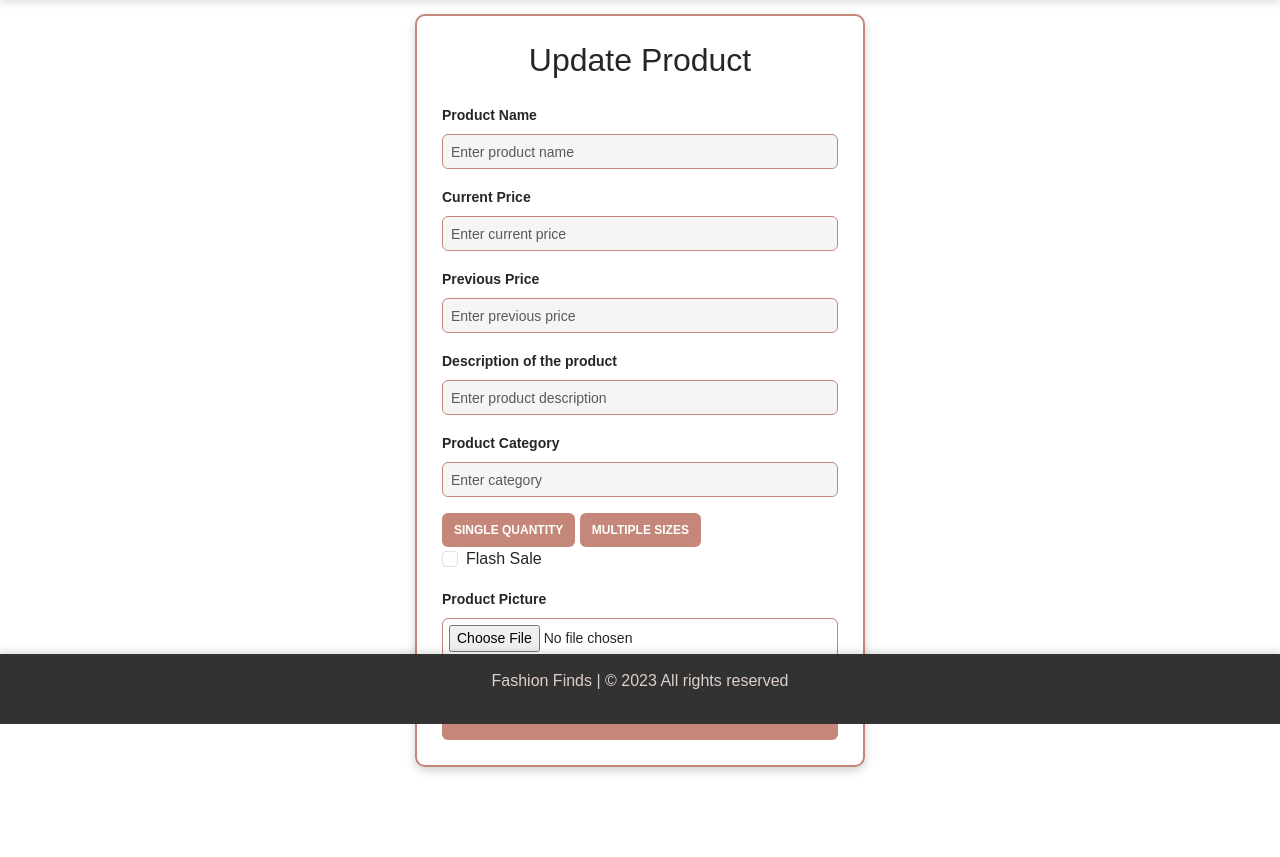
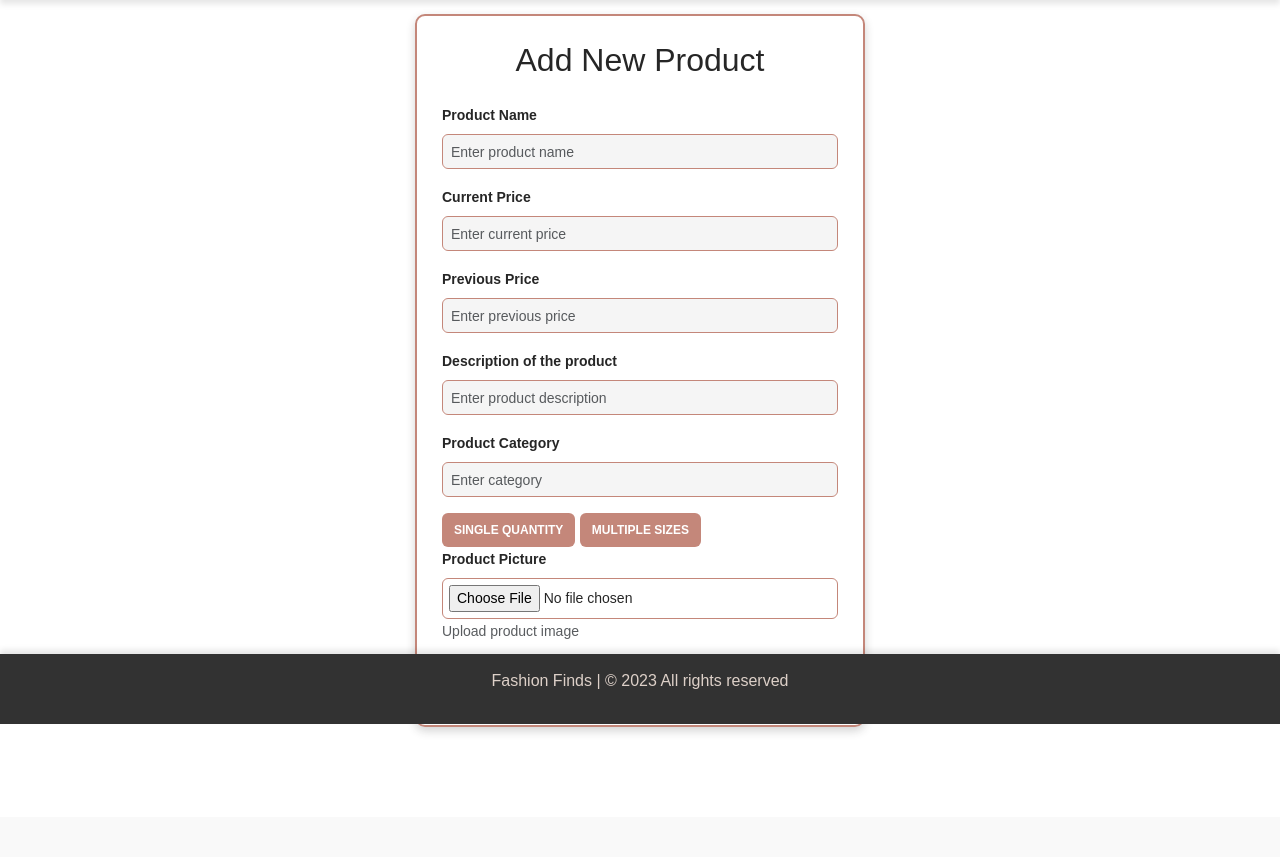
Before and after one commit to Radhika74/Infosys_T3_Project_E_Commerce, a Flask app: template app/templates/update_item.html in a window 1280 px wide. Shown: the part 76-933 px from the top of the page. After the commit the page ends 808 px from the top, so only its background shows below. Run offline with Flask 3, Linux system fonts and the light colour scheme; the template is opened without the code that fills it: values that come from a table or form of the project are taken from there, others are empty; some libraries are stand-ins or nearby versions.

Commit message:
updated, code with issues

```diff
--- a/app/templates/update_item.html
+++ b/app/templates/update_item.html
@@ -1,4 +1,3 @@
-
 {% extends "base.html" %}
 
 {% block title %} Add Product Page {% endblock %}
@@ -16,10 +15,29 @@
         document.getElementById('singleQuantityField').style.display = 'none';
         document.getElementById('multipleSizesFields').style.display = 'block';
     }
+
+    function addSizeQuantityFields() {
+        let container = document.getElementById("sizeQuantityContainer");
+        let index = container.children.length;
+        let div = document.createElement("div");
+        div.className = "size-quantity-group";
+        div.innerHTML = `
+            <div class="size-quantity-group">
+                {{ form.sizes.append_entry() }}
+                {{ form.sizes[-1].size.label(class="form-label") }}
+                {{ form.sizes[-1].size(class="form-control", placeholder="Enter size") }}
+            </div>
+            <div class="size-quantity-group">
+                {{ form.sizes[-1].quantity.label(class="form-label") }}
+                {{ form.sizes[-1].quantity(class="form-control", placeholder="Enter quantity") }}
+            </div>
+        `;
+        container.appendChild(div);
+    }
 </script>
 <div class="container">
     <div class="form-container">
-            <h2 class="text-center mb-4">Update Product </h2>
+        <h2 class="text-center mb-4">Add New Product</h2>
 
         <form action="" method="post" enctype="multipart/form-data">
             {{ form.csrf_token }}
@@ -53,36 +71,28 @@
             <button class="btn-sizes" type="button" onclick="showMultipleSizes()">Multiple Sizes</button>
 
             <div class="mb-3" id="singleQuantityField" style="display: none;">
-                    {{ form.quantity.label(class="form-label") }}
-                    {{ form.quantity(class="form-control", placeholder="Enter quantity in stock") }}
+
+                {% for size_form in form.sizes %}
+                {{ size_form.quantity.label(class="form-label") }}
+                {{ size_form.quantity(class="form-control", placeholder="Enter quantity") }}
+                {% endfor %}
+
             </div>
 
             <div id="multipleSizesFields" style="display: none;">
-                    <div class="row">
-                        <div class="col-md-4">
-                            <div class="mb-3">
-                                {{ form.size_small.label(class="form-label") }}
-                                {{ form.size_small(class="form-control", placeholder="Small") }}
+                <div id="sizeQuantityContainer" class="mb-3">
+                    <label class="form-label">Size & Quantity</label>
+                    {% for size_form in form.sizes %}
+                        <div class="size-quantity-group">
+                            {{ size_form.size.label(class="form-label") }}
+                            {{ size_form.size(class="form-control", placeholder="Enter size") }}
+
+                            {{ size_form.quantity.label(class="form-label") }}
+                            {{ size_form.quantity(class="form-control", placeholder="Enter quantity") }}
                         </div>
+                    {% endfor %}
                 </div>
-                        <div class="col-md-4">
-                            <div class="mb-3">
-                                {{ form.size_medium.label(class="form-label") }}
-                                {{ form.size_medium(class="form-control", placeholder="Medium") }}
-                            </div>
-                        </div>
-                        <div class="col-md-4">
-                            <div class="mb-3">
-                                {{ form.size_large.label(class="form-label") }}
-                                {{ form.size_large(class="form-control", placeholder="Large") }}
-                            </div>
-                        </div>
-                    </div>
-                </div>
-
-                <div class="mb-3 form-check">
-                    {{ form.sale(class="form-check-input", id="saleCheckbox") }}
-                    <label class="form-check-label" for="saleCheckbox">Flash Sale</label>
+                <button type="button" class="btn btn-secondary mb-3" onclick="addSizeQuantityFields()">ADD</button>
             </div>
 
             <div class="mb-3">
@@ -91,19 +101,9 @@
                 <small class="text-muted">Upload product image</small>
             </div>
 
-                <button type="submit" class="btn btn-primary w-100">Add Product</button>
+            <button type="submit" class="btn btn-primary w-100">Update Product</button>
         </form>
     </div>
 </div>
 
-    <!-- JavaScript for Live Preview -->
-    <script>
-        document.getElementById('fileInput').addEventListener('change', function(event) {
-            let file = event.target.files[0];
-            if (file) {
-                alert("File Selected: " + file.name);
-            }
-        });
-    </script>
-
 {% endblock %}
```
Also changed, not shown: requirements.txt (added, +28 -0 lines), instance/ecomstore_db.db. Lines whose indentation alone changed are shown as unchanged.
